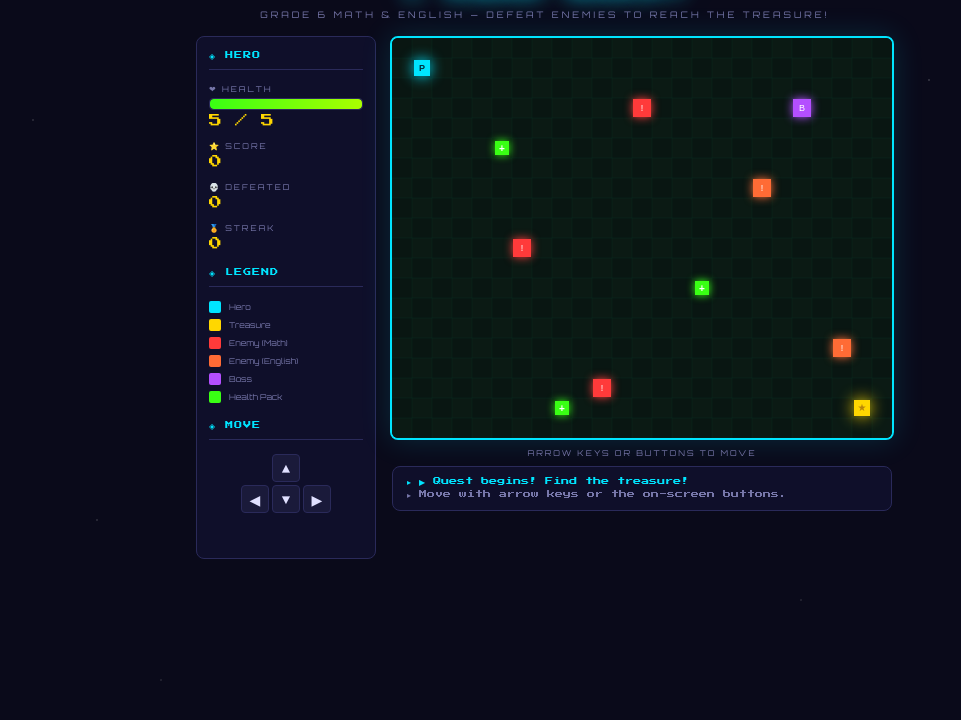
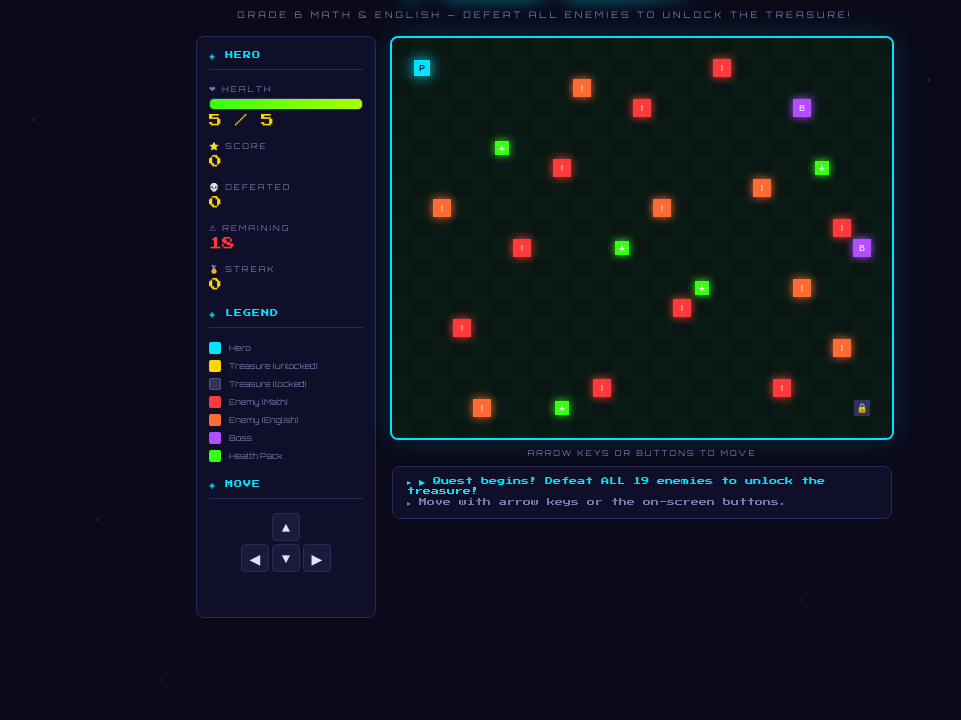
Before and after one commit to Mridontkn/rsegsesrtert, a plain HTML site: page index.html in a window 1280 px wide. Shown: the part 40-760 px from the top of the page, without its empty margins (95-1056 px from the left). Drawn offline with Linux system fonts and the light colour scheme.

Commit message:
mddsmdjdj

```diff
--- a/index.html
+++ b/index.html
@@ -456,7 +456,7 @@
 <body>
 
 <h1>⚔ EQAO QUEST</h1>
-<p class="subtitle">Grade 6 Math & English — Defeat enemies to reach the treasure!</p>
+<p class="subtitle">Grade 6 Math & English — Defeat ALL enemies to unlock the treasure!</p>
 
 <div class="game-wrapper">
 
@@ -481,6 +481,11 @@
     </div>
 
     <div class="stat-row">
+      <span class="stat-label">⚠ Remaining</span>
+      <span class="stat-value" id="remainVal" style="color:var(--red)">19</span>
+    </div>
+
+    <div class="stat-row">
       <span class="stat-label">🏅 Streak</span>
       <span class="stat-value" id="streakVal">0</span>
     </div>
@@ -488,7 +493,8 @@
     <div class="hud-title" style="margin-top:4px">◈ LEGEND</div>
     <div class="legend">
       <div class="legend-item"><div class="legend-dot" style="background:#00e5ff"></div>Hero</div>
-      <div class="legend-item"><div class="legend-dot" style="background:#ffd700"></div>Treasure</div>
+      <div class="legend-item"><div class="legend-dot" style="background:#ffd700"></div>Treasure (unlocked)</div>
+      <div class="legend-item"><div class="legend-dot" style="background:#333355;border:1px solid #555577"></div>Treasure (locked)</div>
       <div class="legend-item"><div class="legend-dot" style="background:#ff3a3a"></div>Enemy (Math)</div>
       <div class="legend-item"><div class="legend-dot" style="background:#ff6b35"></div>Enemy (English)</div>
       <div class="legend-item"><div class="legend-dot" style="background:#b44fff"></div>Boss</div>
@@ -698,7 +704,7 @@ const COLS = 500 / TILE;  // 25
 const ROWS = 400 / TILE;  // 20
 const MAX_HP = 5;
 
-let player, enemies, healthPacks, treasure, score, streak, kills, gameActive, battleQ, battleCallback;
+let player, enemies, healthPacks, treasure, score, streak, kills, gameActive, battleQ, battleCallback, treasureUnlocked;
 
 const canvas  = document.getElementById("gameCanvas");
 const ctx     = canvas.getContext("2d");
@@ -709,21 +715,39 @@ function initGame() {
   player = { x:1, y:1, hp: MAX_HP };
 
   enemies = [
-    { x:12, y:3,  type:"math",    sprite:"🔴", name:"Number Goblin" },
-    { x:6,  y:10, type:"math",    sprite:"🔴", name:"Fraction Troll" },
-    { x:18, y:7,  type:"english", sprite:"🟠", name:"Grammar Beast" },
-    { x:22, y:15, type:"english", sprite:"🟠", name:"Vocab Witch" },
-    { x:10, y:17, type:"math",    sprite:"🔴", name:"Algebra Ogre" },
-    { x:20, y:3,  type:"boss",    sprite:"💀", name:"BOSS: Sphinx" },
+    // Math enemies
+    { x:12, y:3,  type:"math",    name:"Number Goblin" },
+    { x:6,  y:10, type:"math",    name:"Fraction Troll" },
+    { x:10, y:17, type:"math",    name:"Algebra Ogre" },
+    { x:3,  y:14, type:"math",    name:"Percent Phantom" },
+    { x:16, y:1,  type:"math",    name:"Geometry Ghoul" },
+    { x:22, y:9,  type:"math",    name:"Data Demon" },
+    { x:8,  y:6,  type:"math",    name:"Decimal Wraith" },
+    { x:19, y:17, type:"math",    name:"Pattern Pixie" },
+    { x:14, y:13, type:"math",    name:"Volume Viper" },
+    // English enemies
+    { x:18, y:7,  type:"english", name:"Grammar Beast" },
+    { x:22, y:15, type:"english", name:"Vocab Witch" },
+    { x:4,  y:18, type:"english", name:"Punctuation Pest" },
+    { x:9,  y:2,  type:"english", name:"Synonym Specter" },
+    { x:20, y:12, type:"english", name:"Clause Creature" },
+    { x:13, y:8,  type:"english", name:"Figurative Fiend" },
+    { x:2,  y:8,  type:"english", name:"Voice Vampire" },
+    // Bosses
+    { x:20, y:3,  type:"boss",    name:"BOSS: Sphinx" },
+    { x:23, y:10, type:"boss",    name:"BOSS: Riddler" },
   ];
 
   healthPacks = [
     { x:5,  y:5  },
     { x:15, y:12 },
     { x:8,  y:18 },
+    { x:11, y:10 },
+    { x:21, y:6  },
   ];
 
   treasure = { x:23, y:18 };
+  treasureUnlocked = false;
   score    = 0;
   streak   = 0;
   kills    = 0;
@@ -734,7 +758,7 @@ function initGame() {
   updateHUD();
   draw();
   clearLog();
-  log("▶ Quest begins! Find the treasure!", "highlight");
+  log("▶ Quest begins! Defeat ALL 19 enemies to unlock the treasure!", "highlight");
   log("Move with arrow keys or the on-screen buttons.", "");
 }
 
@@ -746,6 +770,10 @@ function updateHUD() {
   document.getElementById("scoreVal").textContent = score;
   document.getElementById("killVal").textContent  = kills;
   document.getElementById("streakVal").textContent= streak;
+
+  const remaining = enemies.length;
+  const remEl = document.getElementById("remainVal");
+  if (remEl) remEl.textContent = remaining;
 
   const pct = (player.hp / MAX_HP * 100) + "%";
   const bar = document.getElementById("hpBar");
@@ -821,7 +849,8 @@ function draw() {
     ctx.fillText("+", hp.x*TILE+TILE/2, hp.y*TILE+TILE/2+4);
   });
 
-  // Treasure
+  // Treasure (only when unlocked)
+  if (treasureUnlocked) {
     ctx.fillStyle = "#ffd700";
     ctx.shadowColor = "#ffd700";
     ctx.shadowBlur = 16;
@@ -831,6 +860,15 @@ function draw() {
     ctx.font = "10px Arial";
     ctx.textAlign = "center";
     ctx.fillText("★", treasure.x*TILE+TILE/2, treasure.y*TILE+TILE/2+3);
+  } else {
+    // Locked chest — dim grey with lock icon
+    ctx.fillStyle = "#333355";
+    ctx.fillRect(treasure.x*TILE+2, treasure.y*TILE+2, TILE-4, TILE-4);
+    ctx.fillStyle = "#555577";
+    ctx.font = "9px Arial";
+    ctx.textAlign = "center";
+    ctx.fillText("🔒", treasure.x*TILE+TILE/2, treasure.y*TILE+TILE/2+3);
+  }
 
   // Enemies
   enemies.forEach(e => {
@@ -899,7 +937,11 @@ function move(dir) {
 
   // Check treasure
   if (player.x === treasure.x && player.y === treasure.y) {
+    if (treasureUnlocked) {
       endGame(true);
+    } else {
+      log(`🔒 Treasure is locked! Defeat all enemies first. (${enemies.length} remaining)`, "bad");
+    }
   }
 }
 
@@ -975,6 +1017,14 @@ function submitChoice(chosen, q, enemy, enemyIdx) {
     kills++;
     log(`✔ Answered correctly! [+${bonus} pts]`, "good");
     enemies.splice(enemyIdx, 1);
+    // Unlock treasure when all enemies are gone
+    if (enemies.length === 0) {
+      treasureUnlocked = true;
+      log("🏆 ALL ENEMIES DEFEATED! The treasure chest has unlocked!", "gold");
+      log("▶ Head to the ★ in the bottom-right corner!", "highlight");
+    } else {
+      log(`⚔ ${enemies.length} enemies remaining.`, "");
+    }
   } else {
     fb.textContent = "✗ WRONG! You lose 1 HP.";
     fb.className = "feedback-text wrong-fb";
```
Lines whose indentation alone changed are shown as unchanged.
